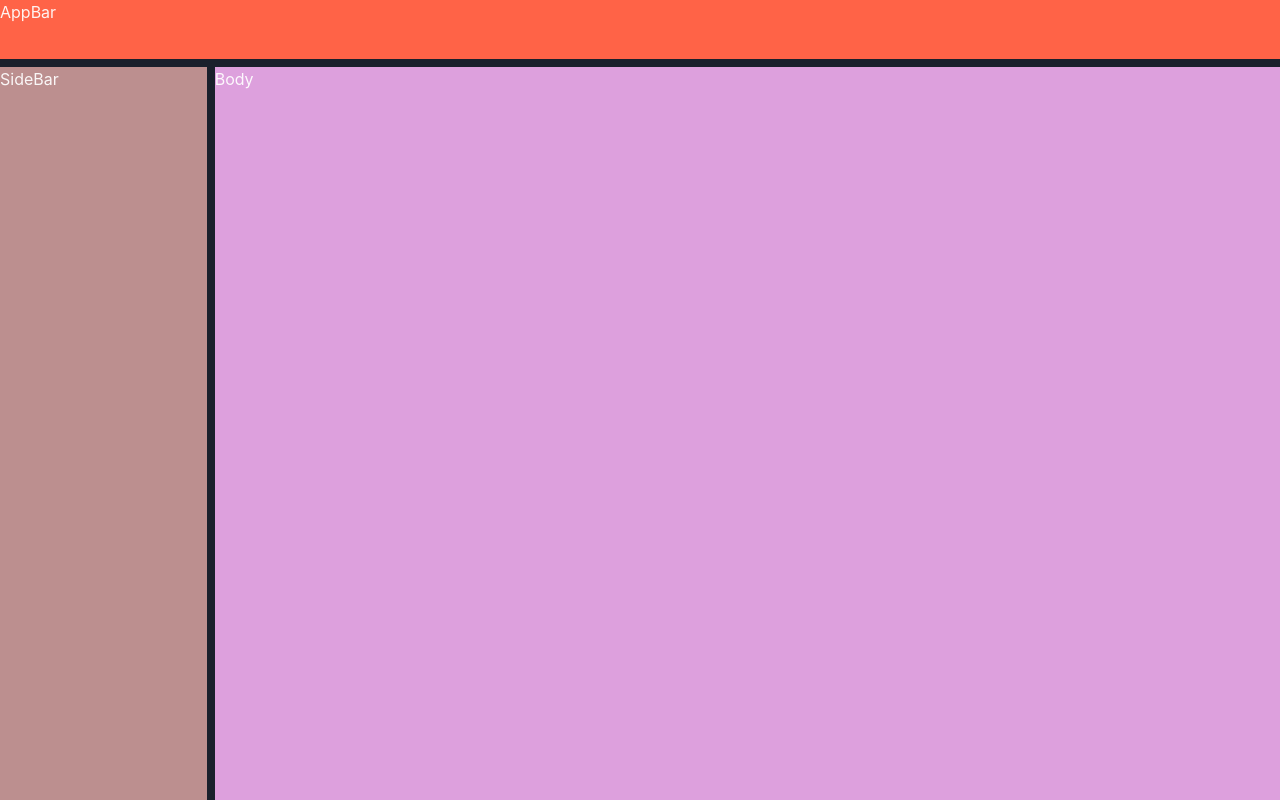
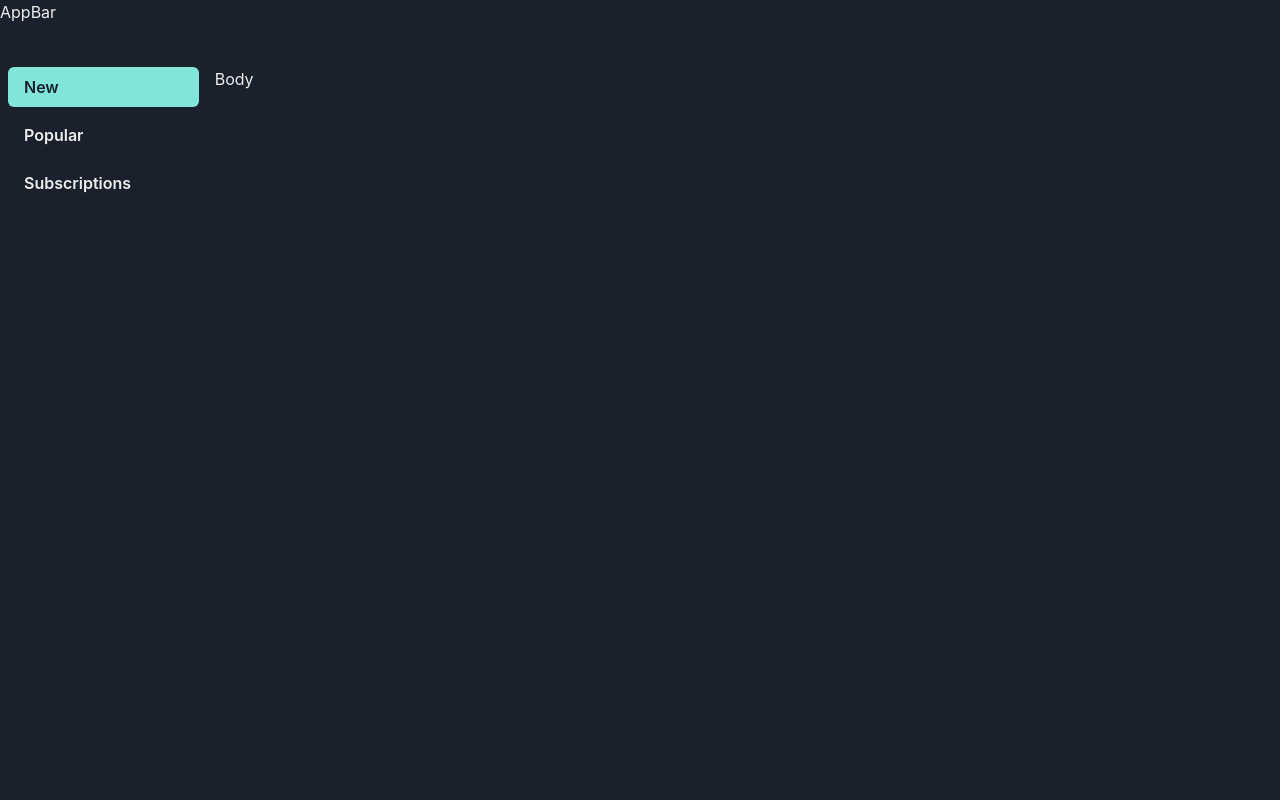
Before and after one commit to protomem/gotube, a Next.js app in the folder web/: page / in a window 1280 px wide. Built offline with nearby package versions, Linux system fonts and the light colour scheme.

Commit message:
feat(web): add home nav menu

```diff
--- /dev/null
+++ b/web/src/components/home-nav-menu.tsx
@@ -0,0 +1,69 @@
+import React from "react";
+import { ROUTES, withQuery } from "@/lib/routes";
+
+import NextLink from "next/link";
+import { Button, VStack } from "@chakra-ui/react";
+import { capitalize } from "@/lib/utils";
+
+export enum HomeNavMenuItemLabel {
+  New = "new",
+  Popular = "popular",
+  Subscriptions = "subscriptions",
+}
+
+type HomeNavMenuItemProps = {
+  label: HomeNavMenuItemLabel;
+  href: string;
+  selected: boolean;
+};
+
+const HomeNavMenuItem = ({ label, href, selected }: HomeNavMenuItemProps) => {
+  return (
+    <Button
+      as={NextLink}
+      href={href}
+      colorScheme={selected ? "teal" : "gray"}
+      variant={selected ? "solid" : "ghost"}
+      sx={{ flexDirection: "column", alignItems: "start" }}
+    >
+      {capitalize(label)}
+    </Button>
+  );
+};
+
+type HomeNavMenuProps = {
+  selectedItem?: HomeNavMenuItemLabel;
+  withSubscriptions?: boolean;
+};
+
+const HomeNavMenu = ({ selectedItem, withSubscriptions }: HomeNavMenuProps) => {
+  const itemsProps: HomeNavMenuItemProps[] = [
+    {
+      label: HomeNavMenuItemLabel.New,
+      href: withQuery(ROUTES.HOME, { nav: "new" }),
+      selected: selectedItem === HomeNavMenuItemLabel.New,
+    },
+    {
+      label: HomeNavMenuItemLabel.Popular,
+      href: withQuery(ROUTES.HOME, { nav: "popular" }),
+      selected: selectedItem === HomeNavMenuItemLabel.Popular,
+    },
+  ];
+
+  if (withSubscriptions)
+    itemsProps.push({
+      label: HomeNavMenuItemLabel.Subscriptions,
+      href: withQuery(ROUTES.HOME, { nav: "subscriptions" }),
+      selected: selectedItem === HomeNavMenuItemLabel.Subscriptions,
+    });
+
+  return (
+    <VStack align="stretch">
+      {itemsProps.map((props, i) => (
+        <HomeNavMenuItem key={i} {...props} />
+      ))}
+    </VStack>
+  );
+};
+
+export default HomeNavMenu;
--- a/web/src/components/layouts/main-layout.tsx
+++ b/web/src/components/layouts/main-layout.tsx
@@ -1,4 +1,5 @@
 import React from "react";
+
 import { Box, Grid, GridItem } from "@chakra-ui/react";
 
 type MainLayoutProps = {
@@ -12,7 +13,6 @@ const MainLayout = ({ appbar, sidebar, children }: MainLayoutProps) => {
     return <Box>{children}</Box>;
   }
 
-  // TODO: add handle missing appbar or sidebar
   return (
     <Grid
       h="100dvh"
@@ -21,22 +21,18 @@ const MainLayout = ({ appbar, sidebar, children }: MainLayoutProps) => {
       gap={2}
     >
       {appbar && (
-        <GridItem rowSpan={1} colSpan={12} bg="tomato">
+        <GridItem rowSpan={1} colSpan={12}>
           {appbar}
         </GridItem>
       )}
 
       {sidebar && (
-        <GridItem rowSpan={appbar ? 11 : 12} colSpan={2} bg="rosybrown">
+        <GridItem rowSpan={appbar ? 11 : 12} colSpan={2}>
           {sidebar}
         </GridItem>
       )}
 
-      <GridItem
-        rowSpan={appbar ? 11 : 12}
-        colSpan={sidebar ? 10 : 12}
-        bg="plum"
-      >
+      <GridItem rowSpan={appbar ? 11 : 12} colSpan={sidebar ? 10 : 12}>
         {children}
       </GridItem>
     </Grid>
--- a/web/src/components/side-bar.tsx
+++ b/web/src/components/side-bar.tsx
@@ -1,8 +1,17 @@
 import React from "react";
-import { Box } from "@chakra-ui/react";
 
-const SideBar = () => {
-  return <Box>SideBar</Box>;
+import { VStack } from "@chakra-ui/react";
+
+type SideBarProps = {
+  navmenu?: React.ReactNode;
+};
+
+const SideBar = ({ navmenu }: SideBarProps) => {
+  return (
+    <VStack mx={2} align="stretch">
+      {navmenu}
+    </VStack>
+  );
 };
 
 export default SideBar;
--- /dev/null
+++ b/web/src/lib/routes.ts
@@ -0,0 +1,7 @@
+export enum ROUTES {
+  HOME = "/",
+}
+
+export function withQuery(basePath: string, query: Record<string, string>) {
+  return `${basePath}?${new URLSearchParams(query).toString()}`;
+}
--- /dev/null
+++ b/web/src/lib/utils.ts
@@ -0,0 +1,3 @@
+export function capitalize(str: string) {
+  return str.charAt(0).toUpperCase() + str.slice(1);
+}
--- a/web/src/pages/index.tsx
+++ b/web/src/pages/index.tsx
@@ -1,11 +1,41 @@
+import { useSearchParams } from "next/navigation";
+
 import AppBar from "@/components/app-bar";
+import HomeNavMenu, { HomeNavMenuItemLabel } from "@/components/home-nav-menu";
 import MainLayout from "@/components/layouts/main-layout";
 import SideBar from "@/components/side-bar";
 import { Box } from "@chakra-ui/react";
 
 export default function Home() {
+  const searchParams = useSearchParams();
+
+  let selectedNavItem = HomeNavMenuItemLabel.New;
+  if (searchParams.has("nav")) {
+    switch (searchParams.get("nav")) {
+      case HomeNavMenuItemLabel.New:
+        selectedNavItem = HomeNavMenuItemLabel.New;
+        break;
+      case HomeNavMenuItemLabel.Popular:
+        selectedNavItem = HomeNavMenuItemLabel.Popular;
+        break;
+      case HomeNavMenuItemLabel.Subscriptions:
+        selectedNavItem = HomeNavMenuItemLabel.Subscriptions;
+      default:
+        break;
+    }
+  }
+
   return (
-    <MainLayout appbar=<AppBar /> sidebar=<SideBar />>
+    <MainLayout
+      appbar={<AppBar />}
+      sidebar={
+        <SideBar
+          navmenu={
+            <HomeNavMenu selectedItem={selectedNavItem} withSubscriptions />
+          }
+        />
+      }
+    >
       <Box>{"Body"}</Box>
     </MainLayout>
   );
```
